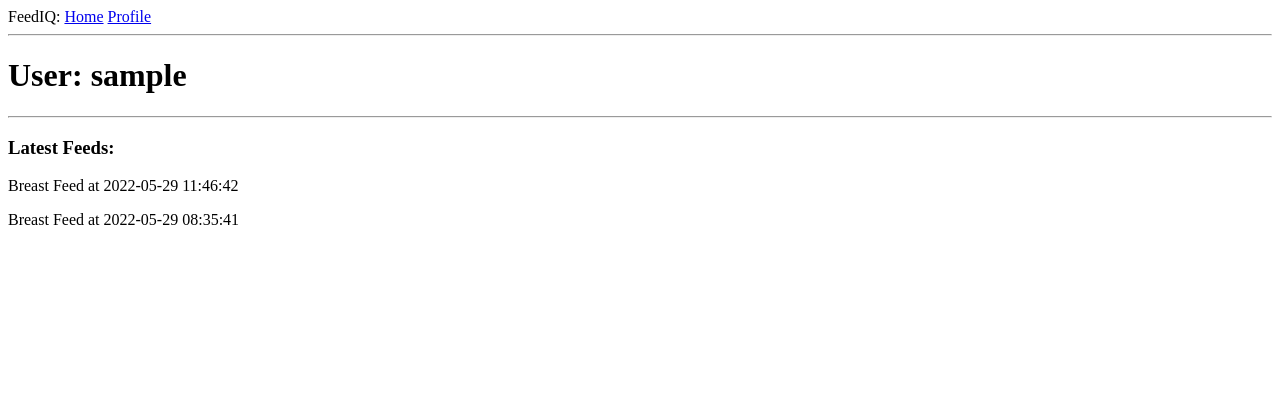
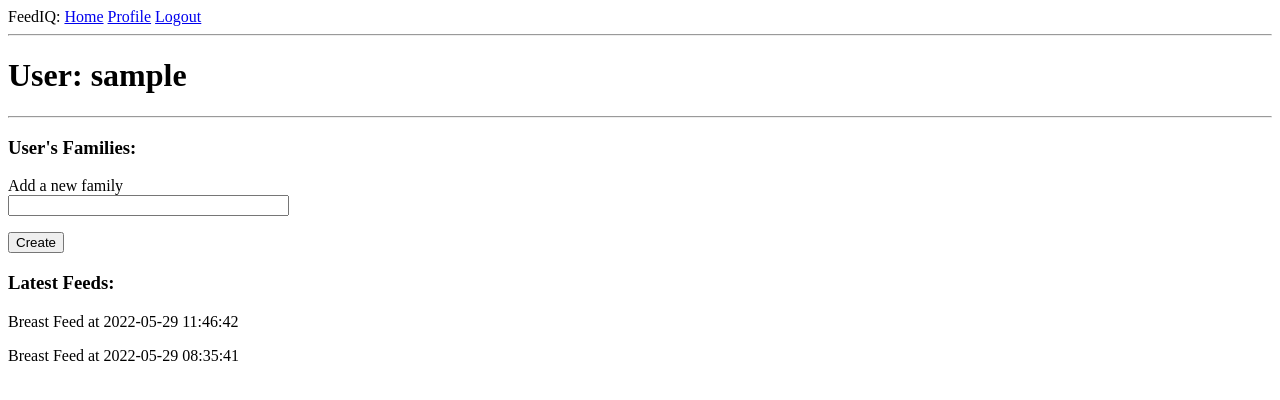
Before and after one commit to scottunderwoodomg/feed-iq, a Flask app: a page that uses app/templates/base.html in a window 1280 px wide. Shown: the top 400 px of the page. Run offline with Flask 2, Linux system fonts and the light colour scheme; the visitor is signed in with stand-in values (Sample User, id 1); data comes from the database, SQL or seed files in the repository; data that the repository does not hold is empty.

Commit message:
user ability to create a family

```diff
--- a/app/forms.py
+++ b/app/forms.py
@@ -2,12 +2,16 @@ from flask_wtf import FlaskForm
 from wtforms import StringField
 from wtforms import PasswordField
 from wtforms import BooleanField
+
+from wtforms import SelectField
 from wtforms import SubmitField
 from wtforms.validators import ValidationError
 from wtforms.validators import DataRequired
 from wtforms.validators import Email
 from wtforms.validators import EqualTo
 from app.models import User
+from app.models import Family
+from flask_login import current_user
 
 
 class LoginForm(FlaskForm):
@@ -35,3 +39,24 @@ class RegistrationForm(FlaskForm):
         user = User.query.filter_by(email=email.data).first()
         if user is not None:
             raise ValidationError("Please use a different email address.")
+
+
+class CreateFamilyForm(FlaskForm):
+    # TODO: Form should only show up if a user does not already have a family
+    family_name = StringField("Add a new family", validators=[DataRequired()])
+    submit = SubmitField("Create")
+
+    # TODO: Can probably remove this, may also enforce one family per user at a db level?
+    def validate_family_name(self, family_name):
+        existing_family = Family.query.filter_by(
+            family_name=family_name.data, user_id=current_user.get_id()
+        ).first()
+        if existing_family is not None:
+            raise ValidationError(
+                "A family with this name already exists on your account."
+            )
+
+
+class SelectFamilyForm(FlaskForm):
+    selected_family = SelectField("Select active family", coerce=int)
+    submit = SubmitField("Select")
--- a/app/models.py
+++ b/app/models.py
@@ -11,7 +11,7 @@ class User(UserMixin, db.Model):
     email = db.Column(db.String(120), index=True, unique=True)
     password_hash = db.Column(db.String(128))
     # local_time_zone to be added later
-    parent = db.relationship("Parent", backref="user", lazy="dynamic")
+    family = db.relationship("Family", backref="user", lazy="dynamic")
 
     def __repr__(self):
         return "<User {}>".format(self.username)
@@ -28,23 +28,22 @@ def load_user(id):
     return User.query.get(int(id))
 
 
-class Parent(db.Model):
+class Family(db.Model):
     id = db.Column(db.Integer, primary_key=True)
-    parent_first_name = db.Column(db.String(120))
+    family_name = db.Column(db.String(120))
     user_id = db.Column(db.Integer, db.ForeignKey("user.id"))
-    children = db.relationship("Child", backref="parent", lazy="dynamic")
-    # children list?
+    children = db.relationship("Child", backref="family", lazy="dynamic")
 
     def __repr__(self):
-        return "<Parent {}>".format(self.parent_first_name)
+        return "<Family {}>".format(self.family_name)
 
 
 class Child(db.Model):
     id = db.Column(db.Integer, primary_key=True)
     child_first_name = db.Column(db.String(120))
     # TODO add in child last name?
-    parent_id = db.Column(
-        db.Integer, db.ForeignKey("parent.id")
+    family_id = db.Column(
+        db.Integer, db.ForeignKey("family.id")
     )  # TODO: need to make this support multiple parents
     feeds = db.relationship("Feed", backref="child", lazy="dynamic")
 
--- a/app/routes.py
+++ b/app/routes.py
@@ -12,6 +12,10 @@ from app import app
 from app import db
 from app.forms import LoginForm
 from app.forms import RegistrationForm
+from app.forms import CreateFamilyForm
+
+from app.forms import SelectFamilyForm
+from app.models import Family
 from app.models import User
 
 from datetime import datetime
@@ -78,10 +82,40 @@ def register():
     return render_template("register.html", title="Register", form=form)
 
 
-@app.route("/user/<username>")
+@app.route("/user/<username>", methods=["GET", "POST"])
 @login_required
 def user(username):
     user = User.query.filter_by(username=username).first_or_404()
+    user_family = Family.query.filter_by(user_id=current_user.get_id()).first()
+
+    if user_family is not None:
+        create_family_form = None
+        # TODO: Replace with create kid, but keep as reference for how to do select back on the main page
+        available_families = Family.query.filter_by(user_id=current_user.get_id())
+        family_list = [(f.id, f.family_name) for f in available_families]
+        select_family_form = SelectFamilyForm()
+        select_family_form.selected_family.choices = [
+            (-1, "Select an active family")
+        ] + family_list
+    else:
+        select_family_form = None
+        create_family_form = CreateFamilyForm()
+        if create_family_form.validate_on_submit():
+            current_user_id = current_user.get_id()
+            family = Family(
+                family_name=create_family_form.family_name.data, user_id=current_user_id
+            )
+            db.session.add(family)
+            db.session.commit()
+            flash("Family created!")
+            return redirect(url_for("user", username=current_user.username))
+
+    # TODO: Replace with kids once they have been implemented
+    user_families = [
+        {"family_id": f.id, "family_name": f.family_name}
+        for f in Family.query.filter_by(user_id=current_user.get_id())
+    ]
+
     feeds = [
         {
             "child": "Charlie",
@@ -94,4 +128,11 @@ def user(username):
             "feed_type": "Breast",
         },
     ]
-    return render_template("user.html", user=user, feeds=feeds)
+    return render_template(
+        "user.html",
+        user=user,
+        feeds=feeds,
+        user_families=user_families,
+        create_family_form=create_family_form,
+        select_family_form=select_family_form,
+    )
--- a/app/templates/base.html
+++ b/app/templates/base.html
@@ -16,7 +16,7 @@
         <a href="{{ url_for('login') }}">Login</a>
         {% else %}
         <a href="{{ url_for('user', username=current_user.username) }}">Profile</a>
-        <a href="{{ url_for('logout') }}"></a>
+        <a href="{{ url_for('logout') }}">Logout</a>
         {% endif %}
     </div>
     <hr>
--- a/app/templates/user.html
+++ b/app/templates/user.html
@@ -3,6 +3,33 @@
 {% block content %}
 <h1>User: {{ user.username }}</h1>
 <hr>
+<h3>User's Families:</h3>
+{% if create_family_form == None %}
+<form action="" method="post">
+    {{ select_family_form.hidden_tag() }}
+    <p>
+        {{ select_family_form.selected_family(size=1) }} {{ select_family_form.submit() }}
+    </p>
+</form>
+{% endif %}
+{% for family in user_families %}
+<div>
+    <p>{{ family.family_name }}</p>
+</div>
+{% endfor %}
+{% if select_family_form == None %}
+<form action="" method="post">
+    {{ create_family_form.hidden_tag() }}
+    <p>
+        {{ create_family_form.family_name.label }}<br>
+        {{ create_family_form.family_name(size=32) }}
+        {% for error in create_family_form.family_name.errors %}
+        <span style="color: red;">[{{ error }}]</span>
+        {% endfor %}
+    </p>
+    <p>{{ create_family_form.submit() }}</p>
+</form>
+{% endif %}
 <h3>Latest Feeds:</h3>
 {% for feed in feeds %}
 <div>
--- a/feed_iq.py
+++ b/feed_iq.py
@@ -1,7 +1,7 @@
 from app import app, db
-from app.models import User, Parent, Child, Feed
+from app.models import User, Family, Child, Feed
 
 
 @app.shell_context_processor
 def make_shell_context():
-    return {"db": db, "User": User, "Parent": Parent, "Child": Child, "Feed": Feed}
+    return {"db": db, "User": User, "Family": Family, "Child": Child, "Feed": Feed}
```
Also changed, not shown: migrations/versions/17024207063f_.py (added, +50 -0 lines), app.db.
